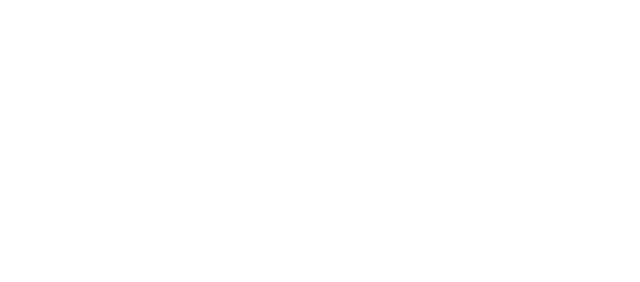
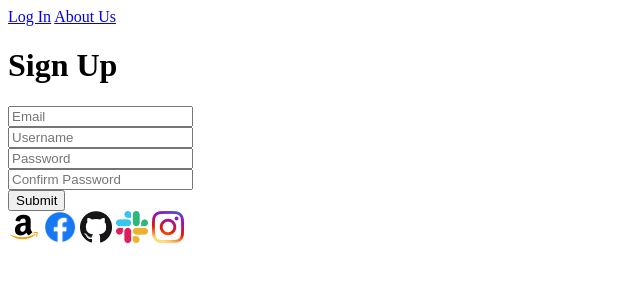
Before and after one commit to alanmurugan/staticRegisterPage, a plain HTML site: page index.html in a window 1280 px wide. Shown: the whole page, without its empty margins (0-640 px from the left). Drawn offline with Linux system fonts and the light colour scheme.

Commit message:
Form and Logos

```diff
--- a/index.html
+++ b/index.html
@@ -7,6 +7,36 @@
     <title>Document</title>
 </head>
 <body>
-
+    <header>
+        <a href="#">Log In</a>
+        <a href="#">About Us</a>
+    </header>
+    <div>
+        <h1>Sign Up</h1>
+        <form>
+            <div>
+                <input type="email" placeholder="Email" name="email" required />
+            </div>
+            <div>
+                <input type="text" placeholder="Username" name="username" required />
+            </div>
+            <div>
+                <input type="password" placeholder="Password" name="password" required />
+            </div>
+            <div>
+                <input type="password" placeholder="Confirm Password" name="confirmPassword" required />
+            </div>
+            <div>
+                <button type ="submit">Submit</button>
+            </div>
+        </form>
+        <footer>
+            <img src="./assets/amazonLogo.png" alt="Amazon Icon" height="32" width="32" />
+            <img src="./assets/facebookLogo.png" alt="Facebook Icon" height="32" width="32" />
+            <img src="./assets/githubLogo.png" alt="GitHub Icon" height="32" width="32" />
+            <img src="./assets/slackLogo.png" alt="Slack Logo" height="32" width="32" />
+            <img src="./assets/instagramLogo.png" alt="Instagram Logo" height="32" width="32" />
+        </footer>
+    </div>
 </body>
 </html>
```
Also changed, not shown: assets/amazonLogo.png (added), assets/facebookLogo.png (added), assets/githubLogo.png (added), assets/instagramLogo.png (added), assets/slackLogo.png (added).
